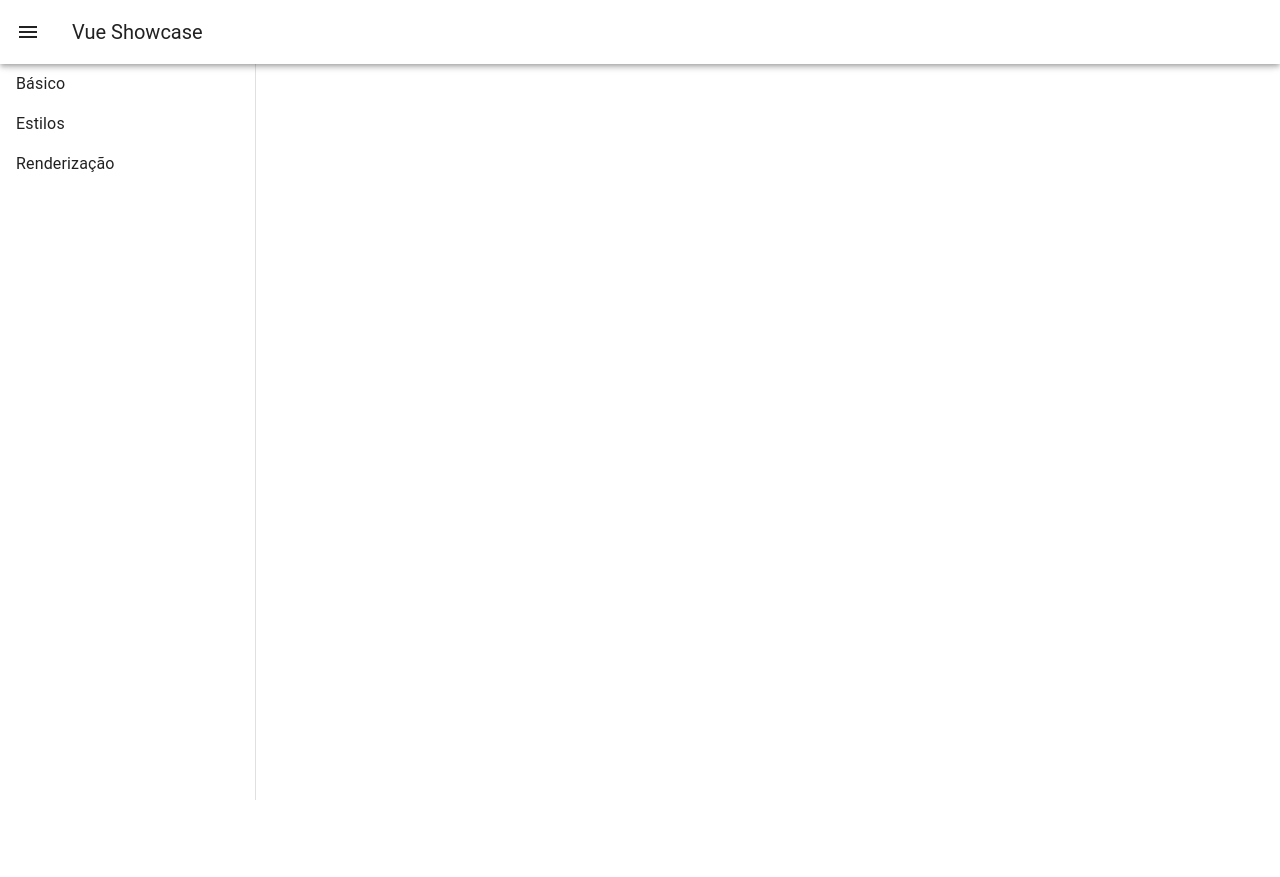
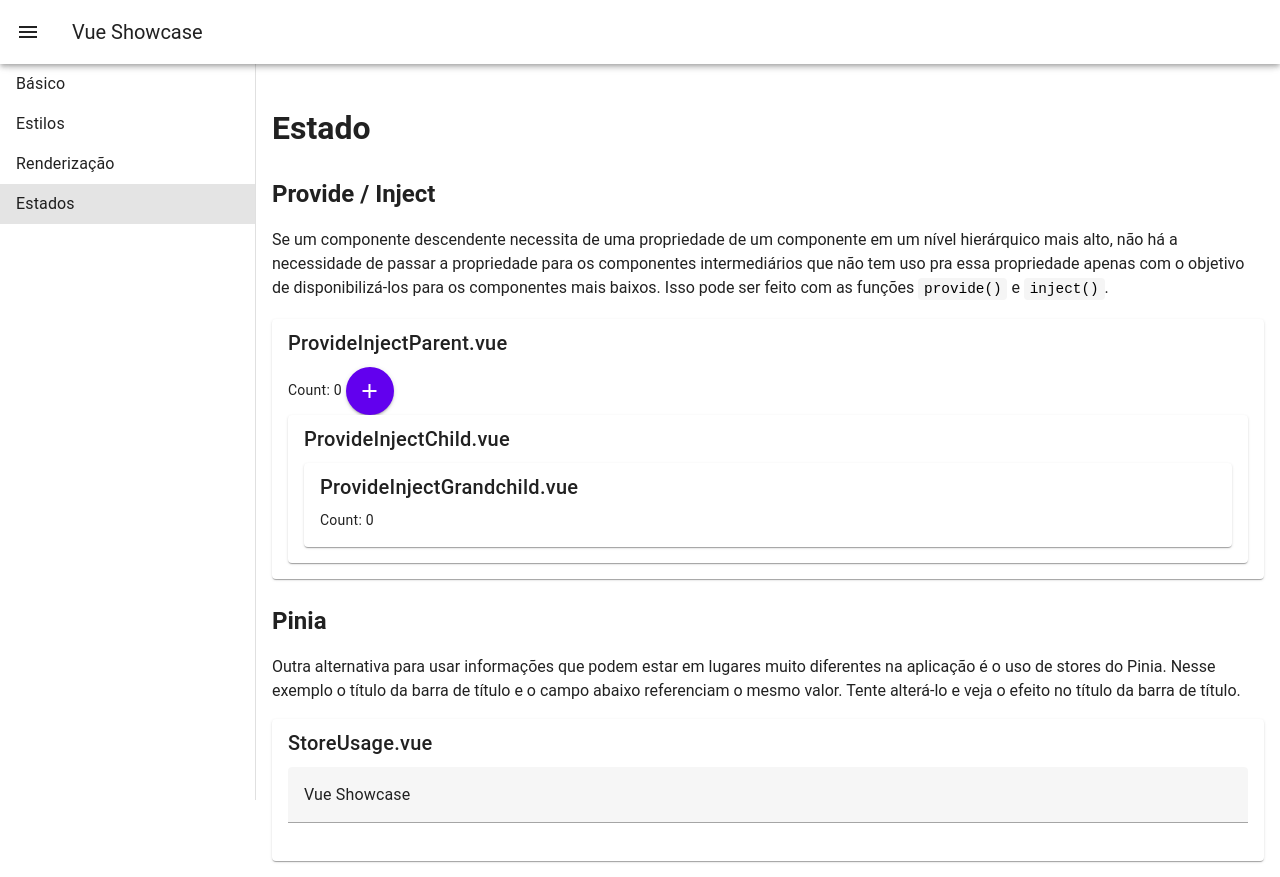
Before and after one commit to tqi-ibeicker/vue-showcase, a Vue app: page /state in a window 1280 px wide. Before the commit the page ends 800 px from the top, so only its background shows below. Built offline with nearby package versions, Linux system fonts and the light colour scheme.

Commit message:
Novos exemplos

```diff
--- a/src/App.vue
+++ b/src/App.vue
@@ -2,6 +2,7 @@
 import { RouterView } from 'vue-router'
 
 import { ref } from 'vue'
+import { useAppTitle } from '@/stores/AppTitle'
 
 const drawer = ref<boolean | null>(null)
 
@@ -18,7 +19,13 @@ const items = [
 		title: 'Renderização',
 		value: 'rendering',
 	},
+	{
+		title: 'Estados',
+		value: 'state',
+	},
 ]
+
+const appTitle = useAppTitle()
 </script>
 
 <template>
@@ -28,7 +35,10 @@ const items = [
 				<v-app-bar-nav-icon @click="drawer = !drawer"></v-app-bar-nav-icon>
 			</template>
 
-			<v-app-bar-title>Vue Showcase</v-app-bar-title>
+			<v-app-bar-title
+				>{{ appTitle.titleComputed }}
+				<v-btn v-if="!appTitle.isOriginalTitle" icon="mdi-sync" @click="appTitle.reset"></v-btn>
+			</v-app-bar-title>
 		</v-app-bar>
 
 		<v-navigation-drawer v-model="drawer">
--- /dev/null
+++ b/src/example/ProvideInjectChild.vue
@@ -0,0 +1,15 @@
+<template>
+	<v-card>
+		<v-card-title>{{ componentName() }}</v-card-title>
+		<v-card-text>
+			<ProvideInjectGrandchild />
+		</v-card-text>
+	</v-card>
+</template>
+
+<script setup lang="ts">
+import { componentName } from '@/utils'
+import ProvideInjectGrandchild from '@/example/ProvideInjectGrandchild.vue'
+</script>
+
+<style scoped></style>
--- /dev/null
+++ b/src/example/ProvideInjectGrandchild.vue
@@ -0,0 +1,16 @@
+<template>
+	<v-card>
+		<v-card-title>{{ componentName() }}</v-card-title>
+		<v-card-text> Count: {{ count }} </v-card-text>
+	</v-card>
+</template>
+
+<script setup lang="ts">
+import { componentName } from '@/utils'
+import { inject } from 'vue'
+import { key } from '@/example/ProvideKeys'
+
+const count = inject(key)
+</script>
+
+<style scoped></style>
--- /dev/null
+++ b/src/example/ProvideInjectParent.vue
@@ -0,0 +1,22 @@
+<template>
+	<v-card>
+		<v-card-title>{{ componentName() }}</v-card-title>
+		<v-card-text>
+			Count: {{ count }}
+			<v-btn icon="mdi-plus" @click="count += 1"></v-btn>
+			<ProvideInjectChild />
+		</v-card-text>
+	</v-card>
+</template>
+
+<script setup lang="ts">
+import { componentName } from '@/utils'
+import { provide, ref } from 'vue'
+import { key } from '@/example/ProvideKeys'
+import ProvideInjectChild from '@/example/ProvideInjectChild.vue'
+
+const count = ref(0)
+provide(key, count)
+</script>
+
+<style scoped></style>
--- /dev/null
+++ b/src/example/ProvideKeys.ts
@@ -0,0 +1,5 @@
+import type {InjectionKey, Ref} from 'vue'
+
+const key = Symbol() as InjectionKey<Ref<number>>
+
+export { key }
--- /dev/null
+++ b/src/example/StoreUsage.vue
@@ -0,0 +1,19 @@
+<template>
+  <v-card class="mt-4">
+    <v-card-title>{{ componentName() }}</v-card-title>
+    <v-card-text>
+      <v-text-field v-model="appTitle.title"></v-text-field>
+    </v-card-text>
+  </v-card>
+</template>
+
+<script setup lang="ts">
+import {useAppTitle} from "@/stores/AppTitle";
+import {componentName} from "@/utils";
+
+const appTitle = useAppTitle()
+</script>
+
+<style scoped>
+
+</style>
--- a/src/router/index.ts
+++ b/src/router/index.ts
@@ -31,6 +31,11 @@ const router = createRouter({
 			name: 'rendering',
 			component: () => import('../views/Rendering.vue'),
 		},
+		{
+			path: '/state',
+			name: 'state',
+			component: () => import('../views/State.vue'),
+		},
 	],
 })
 
--- /dev/null
+++ b/src/stores/AppTitle.ts
@@ -0,0 +1,31 @@
+import { defineStore } from 'pinia'
+import { computed, ref } from 'vue'
+
+const ORIGINAL_TITLE = 'Vue Showcase'
+
+export const useAppTitle = defineStore('app-title', () => {
+	const title = ref(ORIGINAL_TITLE)
+
+	const titleComputed = computed(() => {
+		if (isOriginalTitle.value) {
+			return title.value
+		} else {
+			return `${title.value} - Previously (${ORIGINAL_TITLE})`
+		}
+	})
+
+	const isOriginalTitle = computed(() => {
+		return title.value == ORIGINAL_TITLE
+	})
+
+	function reset() {
+		title.value = ORIGINAL_TITLE
+	}
+
+	return {
+		title,
+		titleComputed,
+		isOriginalTitle,
+		reset,
+	}
+})
--- /dev/null
+++ b/src/views/State.vue
@@ -0,0 +1,28 @@
+<script setup lang="ts">
+import ProvideInjectParent from '@/example/ProvideInjectParent.vue'
+import StoreUsage from "@/example/StoreUsage.vue";
+</script>
+
+<template>
+	<v-row>
+		<v-col>
+			<h1>Estado</h1>
+			<h2>Provide / Inject</h2>
+			<p>
+				Se um componente descendente necessita de uma propriedade de um componente em um nível hierárquico mais alto,
+				não há a necessidade de passar a propriedade para os componentes intermediários que não tem uso pra essa
+				propriedade apenas com o objetivo de disponibilizá-los para os componentes mais baixos. Isso pode ser feito com
+				as funções <code>provide()</code> e <code>inject()</code>.
+			</p>
+			<ProvideInjectParent />
+
+      <h2>Pinia</h2>
+      <p>Outra alternativa para usar informações que podem estar em lugares muito diferentes na aplicação é o uso de stores
+      do Pinia. Nesse exemplo o título da barra de título e o campo abaixo referenciam o mesmo valor.
+      Tente alterá-lo e veja o efeito no título da barra de título.</p>
+      <StoreUsage />
+		</v-col>
+	</v-row>
+</template>
+
+<style scoped></style>
```
